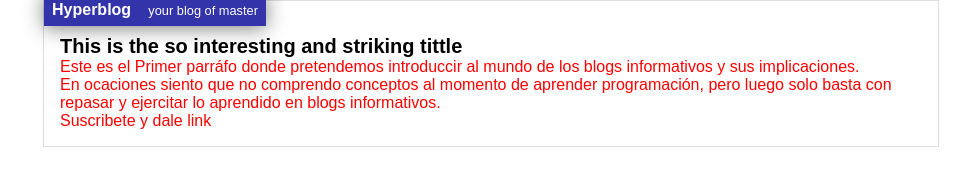
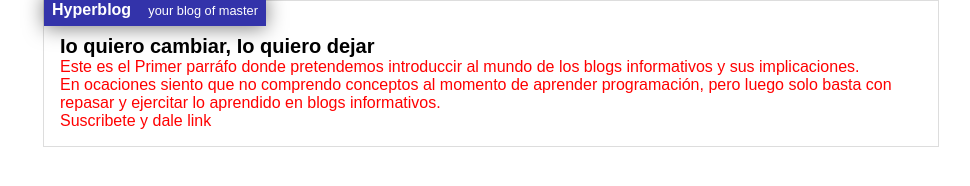
Before and after one commit to Angeltthx/Hyperblog, a plain HTML site: page index.html in a window 1280 px wide. Shown: the whole page, without its empty margins (149-1119 px from the left). Drawn offline with Linux system fonts and the light colour scheme.

Commit message:
Io quiero cambiar

```diff
--- a/index.html
+++ b/index.html
@@ -16,7 +16,7 @@
             </span>
         </di    v>
         <div id="post">
-<h1> This is the so interesting and striking tittle </h1>
+<h1> Io quiero cambiar, Io quiero dejar </h1>
 
 <p> Este es el Primer parráfo donde pretendemos introduccir al mundo
     de los blogs informativos y sus implicaciones.</p>
```
